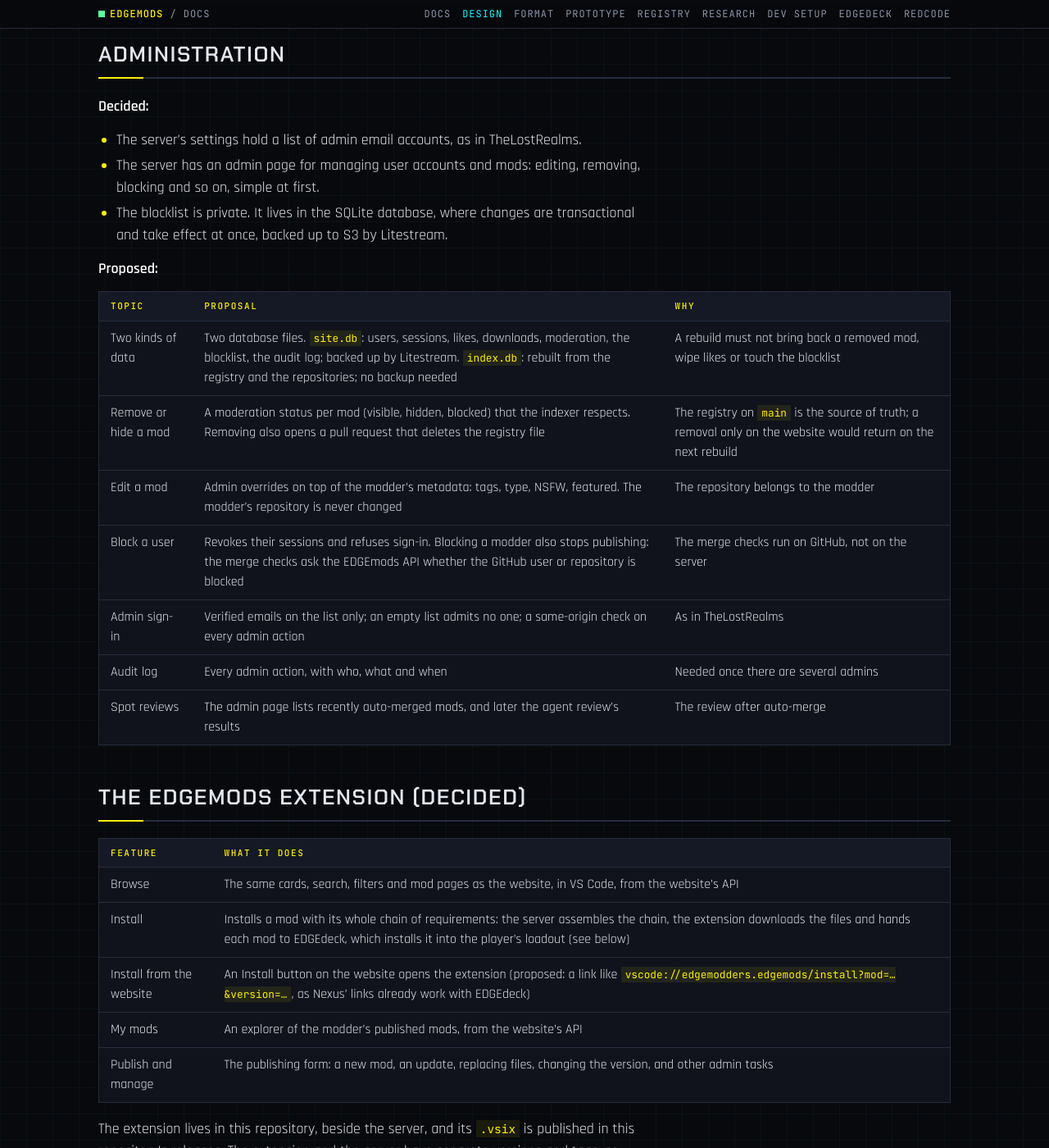
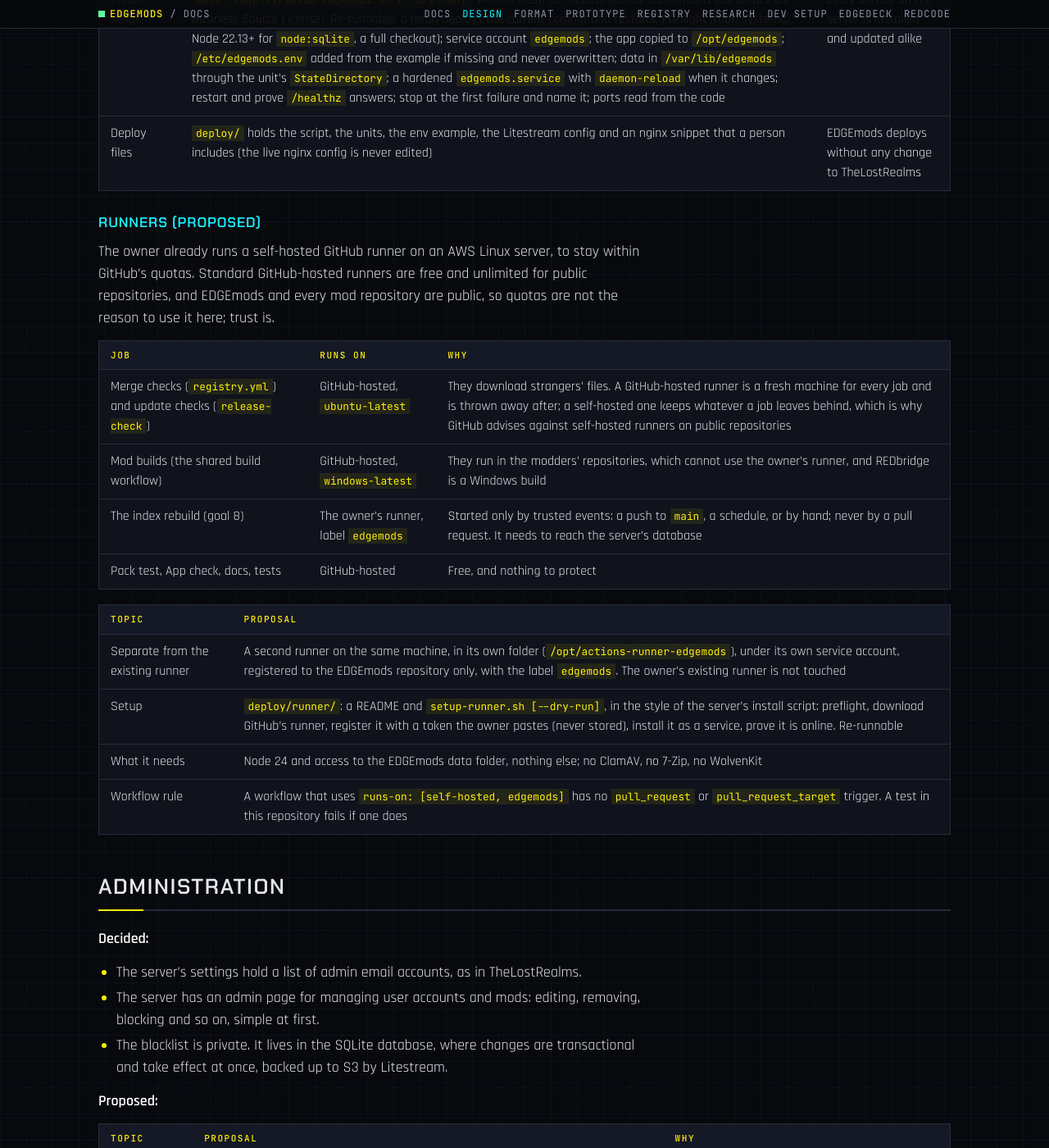
Before and after one commit to Edgemodders/EDGEmods, a Jekyll site: the page built from docs/design.md, in a window 1280 px wide and 1400 px high, scrolled down 12082 px. Shown: the whole window at 82% size. Built offline with Jekyll 4.4.1, drawn with Linux system fonts in a browser that asks for light colours; our own code applies the rules of GitHub Pages for plain Markdown files; some of the changed text lies outside the part shown.

Commit message:
Design: updates checked by EDGEmods' own workflow; GitHub-hosted runners for strangers' files, the owner's runner for the index
Co-Authored-By: Claude Opus 5.5 <noreply@anthropic.com>

```diff
--- a/docs/design.md
+++ b/docs/design.md
@@ -78,6 +78,8 @@ One approval is enough (proposed, from GitHub's documentation): GitHub's sign-in
 | Merging | A small EDGEmods GitHub App merges, and reads repositories for the indexer | A merge made with the workflow's own token would not start the rebuild on `main`; an App also has higher API limits |
 | Agent review | Returns a fixed, structured answer only: pass or fail, plus tags from an agreed list. It can block a mod or add tags, never approve one by itself. No write access, no secrets | Mod READMEs are untrusted and could try to instruct it |
 | Updates | No pull request for a new version. The indexer hears of each new release from the mod repository's webhook (see "Talking about a mod"), with a check on a schedule as well, and runs the same checks on anything new. A failing release hides the mod until it is fixed; the registry entry stays | The website must see new releases, which do not touch `main` |
+| Where an update is checked | The server does not scan. It asks EDGEmods' own workflow to check the release (a `repository_dispatch` event, `release-check`, with the mod and the tag, sent with the App's token). The workflow runs the same steps as the merge checks, downloads and ClamAV included, on a GitHub-hosted runner, and sends the result to the server signed with a shared secret. Until it passes, the website keeps showing the previous release; players never see an unchecked one | One scanner setup for new mods and updates, and strangers' files never touch the server |
+| Scanning in the mod's own build | The shared build workflow also runs ClamAV before it makes a release, as an early warning for the modder. It is not a merge check: the modder controls that workflow | The modder hears first; EDGEmods still checks for itself |
 | Removal | A repository that is deleted or taken down drops off the website on the next pass; the registry file stays as history | |
 
 ## A mod's repository
@@ -218,6 +220,25 @@ A modder who signs in with email or Google can browse but does not see their pub
 | Install script | `sudo ./deploy/setup-edgemods.sh [--dry-run]`, written fresh to TheLostRealms' conventions (its scripts are Business Source License). Re-runnable: a rerun deploys the current commit and restarts. Preflight (root, systemd, Node 22.13+ for `node:sqlite`, a full checkout); service account `edgemods`; the app copied to `/opt/edgemods`; `/etc/edgemods.env` added from the example if missing and never overwritten; data in `/var/lib/edgemods` through the unit's `StateDirectory`; a hardened `edgemods.service` with `daemon-reload` when it changes; restart and prove `/healthz` answers; stop at the first failure and name it; ports read from the code | Every service on the server is installed and updated alike |
 | Deploy files | `deploy/` holds the script, the units, the env example, the Litestream config and an nginx snippet that a person includes (the live nginx config is never edited) | EDGEmods deploys without any change to TheLostRealms |
 
+### Runners (Proposed)
+
+The owner already runs a self-hosted GitHub runner on an AWS Linux server, to stay within GitHub's quotas. Standard GitHub-hosted runners are free and unlimited for public repositories, and EDGEmods and every mod repository are public, so quotas are not the reason to use it here; trust is.
+
+| Job | Runs on | Why |
+|---|---|---|
+| Merge checks (`registry.yml`) and update checks (`release-check`) | GitHub-hosted, `ubuntu-latest` | They download strangers' files. A GitHub-hosted runner is a fresh machine for every job and is thrown away after; a self-hosted one keeps whatever a job leaves behind, which is why GitHub advises against self-hosted runners on public repositories |
+| Mod builds (the shared build workflow) | GitHub-hosted, `windows-latest` | They run in the modders' repositories, which cannot use the owner's runner, and REDbridge is a Windows build |
+| The index rebuild (goal 8) | The owner's runner, label `edgemods` | Started only by trusted events: a push to `main`, a schedule, or by hand; never by a pull request. It needs to reach the server's database |
+| Pack test, App check, docs, tests | GitHub-hosted | Free, and nothing to protect |
+
+| Topic | Proposal |
+|---|---|
+| Separate from the existing runner | A second runner on the same machine, in its own folder (`/opt/actions-runner-edgemods`), under its own service account, registered to the EDGEmods repository only, with the label `edgemods`. The owner's existing runner is not touched |
+| Setup | `deploy/runner/`: a README and `setup-runner.sh [--dry-run]`, in the style of the server's install script: preflight, download GitHub's runner, register it with a token the owner pastes (never stored), install it as a service, prove it is online. Re-runnable |
+| What it needs | Node 24 and access to the EDGEmods data folder, nothing else; no ClamAV, no 7-Zip, no WolvenKit |
+| Workflow rule | A workflow that uses `runs-on: [self-hosted, edgemods]` has no `pull_request` or `pull_request_target` trigger. A test in this repository fails if one does |
+
+
 ## Administration
 
 **Decided:**
@@ -324,6 +345,7 @@ To be agreed. The format comes first, because the checks, the website and the ex
 | Other git hosts | GitHub only for now |
 | Narrower GitHub access | If modders object to granting all their public repositories: an EDGEmods GitHub App installed on selected repositories only. To find out first with a test App: can it create the repository for the modder, and can a new repository join the installation without GitHub's install page? |
 | Privacy | No tracking on the website; the extension calls the network only when the user asks for something that needs it |
+| The owner's runner server | Is it the server that runs TheLostRealms and will run EDGEmods? If so, the index rebuild writes the database there directly; if not, it sends the rebuilt `index.db` to the server |
 
 ## Sources
 
```
